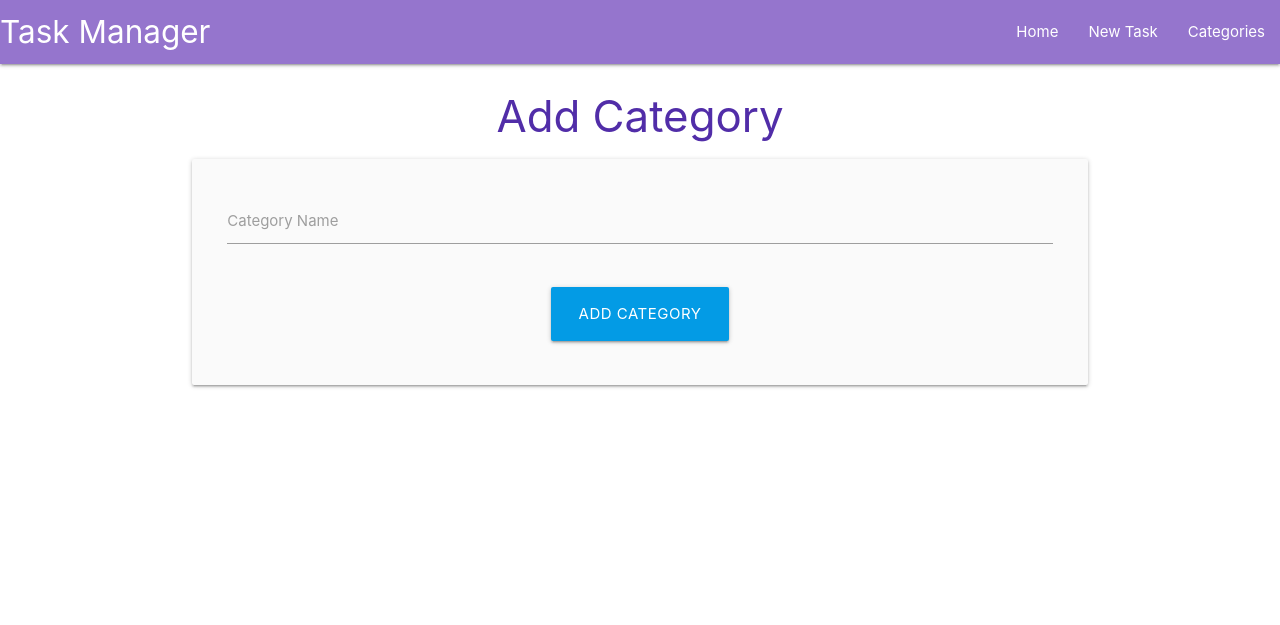
After one commit to leonp84/task-manager, a Flask app: page /add_category in a window 1280 px wide. The commit adds this page. Shown: the top 625 px of the page. Run offline with Flask 3, Linux system fonts and the light colour scheme.

Commit message:
add add_category page and basic form

```diff
--- a/taskmanager/routes.py
+++ b/taskmanager/routes.py
@@ -1,4 +1,4 @@
-from flask import render_template
+from flask import render_template, request, redirect, url_for
 from taskmanager import app, db # noqa
 from taskmanager.models import Category, Task # noqa
 
@@ -6,3 +6,18 @@ from taskmanager.models import Category, Task # noqa
 @app.route("/")
 def home():
     return render_template("tasks.html")
+
+
+@app.route("/categories")
+def categories():
+    return render_template("categories.html")
+
+
+@app.route("/add_category", methods=["GET", "POST"])
+def add_category():
+    if request.method == "POST":
+        category = Category(category_name=request.form.get('category_name'))
+        db.session.add(category)
+        db.session.commit()
+        return redirect(url_for("categories"))
+    return render_template("add_category.html")
--- /dev/null
+++ b/taskmanager/templates/add_category.html
@@ -0,0 +1,24 @@
+{% extends "base.html" %}
+{% block content %}
+
+    <h3 class="deep-purple-text text-darken-2 center-align">Add Category</h3>
+
+
+    <div class="row card-panel grey lighten-5">
+        <form class="col s12" method="POST" action="{{ url_for('add_category') }}">
+            <div class="row">
+                <div class="input-field col s12">
+                    <input id="category_name" name="category_name" type="text" class="validate" minlength="3" maxlength="25" required>
+                        <label for="category_name">Category Name</label>
+                    </div>
+                </div>
+                <div class="row">
+                    <div class="center-align col s12">
+                        <button type="submit" class="btn-large light-blue darken-1">
+                            Add Category
+                        </button>
+                    </div>
+                </form>
+            </div>
+
+        {% endblock %}
--- a/taskmanager/templates/base.html
+++ b/taskmanager/templates/base.html
@@ -12,7 +12,7 @@
 
         <header>
             <nav class="deep-purple lighten-2">
-                <div >
+                <div class="nav-wrapper">
                     <a href="#!" class="brand-logo">Task Manager</a>
                     <a href="#" data-target="mobile-demo" class="sidenav-trigger">
                         <i class="fas fa-bars"></i>
@@ -25,7 +25,7 @@
                             <a href="">New Task</a>
                         </li>
                         <li>
-                            <a href="">Categories</a>
+                            <a href="{{ url_for('categories') }}">Categories</a>
                         </li>
                     </ul>
                 </div>
@@ -39,12 +39,12 @@
                     <a href="">New Task</a>
                 </li>
                 <li>
-                    <a href="">Categories</a>
+                    <a href="{{ url_for('categories') }}">Categories</a>
                 </li>
             </ul>
         </header>
 
-        <main class="container"> {%  block content %}{%  endblock %}
+        <main class="container"> {% block content %}{% endblock %}
 
             </main>
 
@@ -52,7 +52,7 @@
                 <div class="footer-copyright">
                     <div class="container" id="current-year">
                         © 2014 Copyright Text
-                        </div>
+                    </div>
                 </div>
             </footer>
 
```
Also changed, not shown: taskmanager/templates/categories.html (added, +15 -0 lines).
